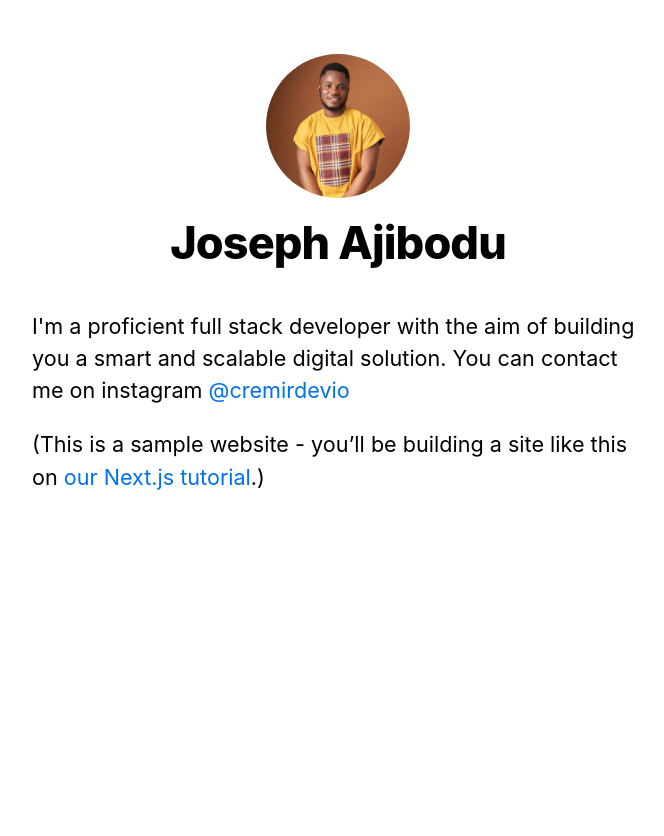
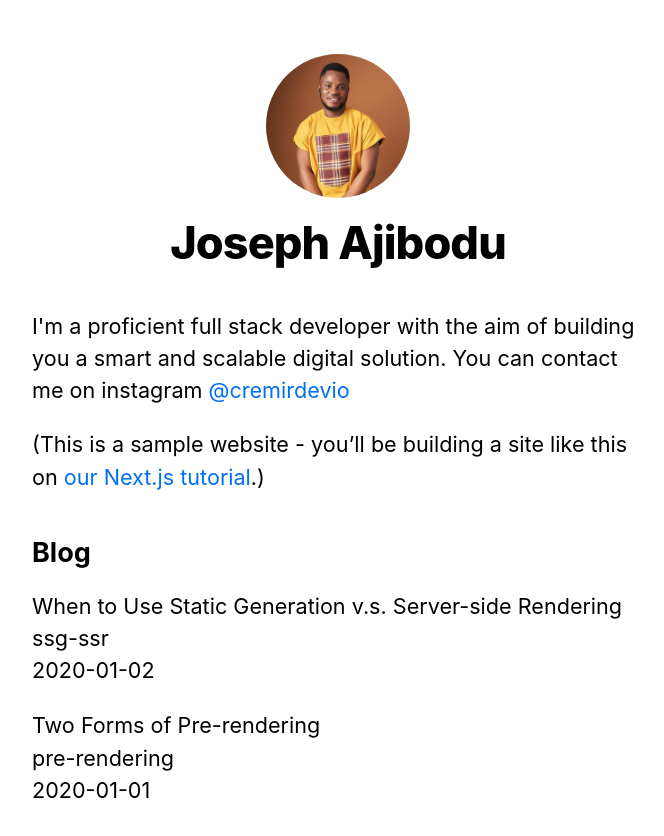
Before and after one commit to cremirdevio/nextjs-blog, a Next.js app: page / in a window 1280 px wide. Shown: the top 836 px of the page, without its empty margins (302-966 px from the left). Before the commit the page ends 800 px from the top, so only its background shows below. Built offline with nearby package versions, Linux system fonts and the light colour scheme.

Commit message:
Pre-rendering postings using getStaticProps

```diff
--- a/pages/index.js
+++ b/pages/index.js
@@ -1,8 +1,9 @@
 import Head from "next/head";
 import Layout, { siteTitle } from "../components/layout";
 import utilStyles from "../styles/utils.module.css";
+import { getSortedPostsData } from "../lib/posts.js";
 
-export default function Home() {
+export default function Home({ allPostsData }) {
   return (
     <Layout home>
       <Head>
@@ -12,13 +13,39 @@ export default function Home() {
         <p>
           I'm a proficient full stack developer with the aim of building you a
           smart and scalable digital solution. You can contact me on instagram{" "}
-          <a target="_blank" href="https://www.instagram.com/cremirdevio">@cremirdevio</a>
+          <a target="_blank" href="https://www.instagram.com/cremirdevio">
+            @cremirdevio
+          </a>
         </p>
         <p>
           (This is a sample website - you’ll be building a site like this on{" "}
           <a href="https://nextjs.org/learn">our Next.js tutorial</a>.)
         </p>
       </section>
+
+      <section className={`${utilStyles.headingMd} ${utilStyles.padding1px}`}>
+        <h2 className={utilStyles.headingLg}>Blog</h2>
+        <ul className={utilStyles.list}>
+          {allPostsData.map(({ id, date, title }) => (
+            <li className={utilStyles.listItem} key={id}>
+              {title}
+              <br />
+              {id}
+              <br />
+              {date}
+            </li>
+          ))}
+        </ul>
+      </section>
     </Layout>
   );
 }
+
+export async function getStaticProps() {
+  const allPostsData = getSortedPostsData();
+  return {
+    props: {
+      allPostsData,
+    },
+  };
+}
```
